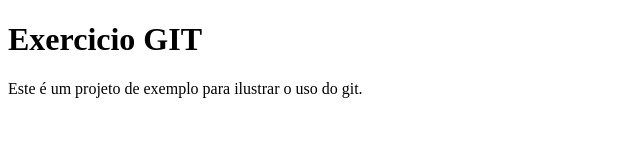
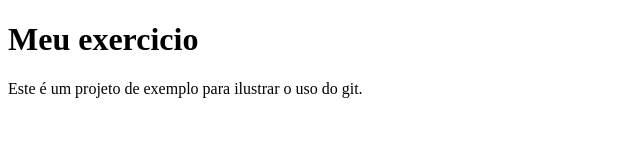
Before and after one commit to tondinizr/projeto-git, a plain HTML site: page index.html in a window 1280 px wide. Shown: the full height of the page, 0-640 px from the left. Drawn offline with Linux system fonts and the light colour scheme.

Commit message:
Alteração na branch master

```diff
--- a/index.html
+++ b/index.html
@@ -6,7 +6,7 @@
     <title>Projeto Git</title>
 </head>
 <body>
-    <h1>Exercicio GIT</h1>
+    <h1>Meu exercicio</h1>
     <p>Este é um projeto de exemplo para ilustrar o uso do git.</p>
 </body>
 </html>
```
